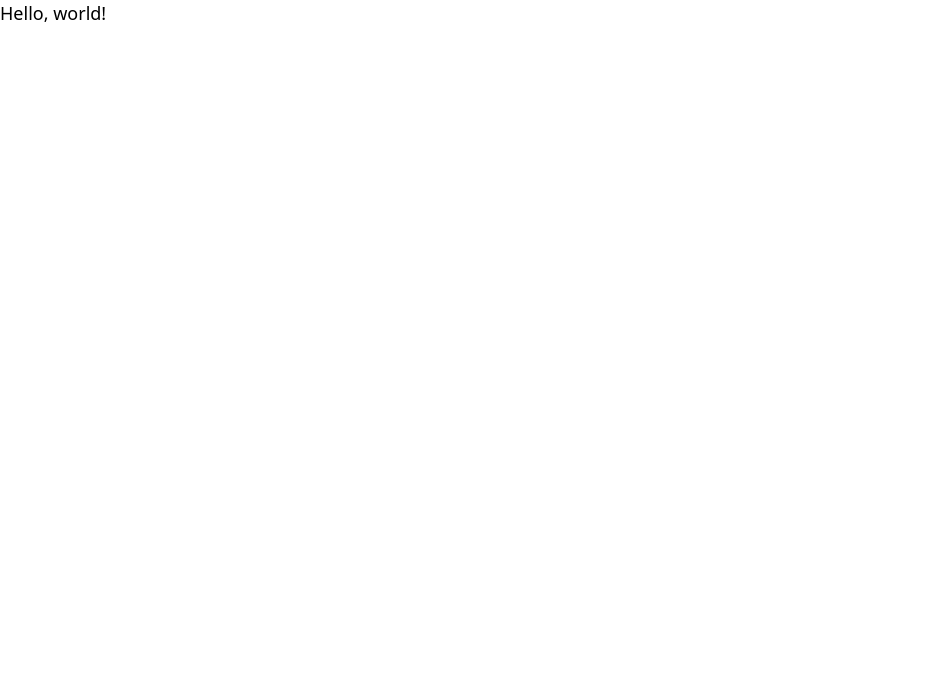
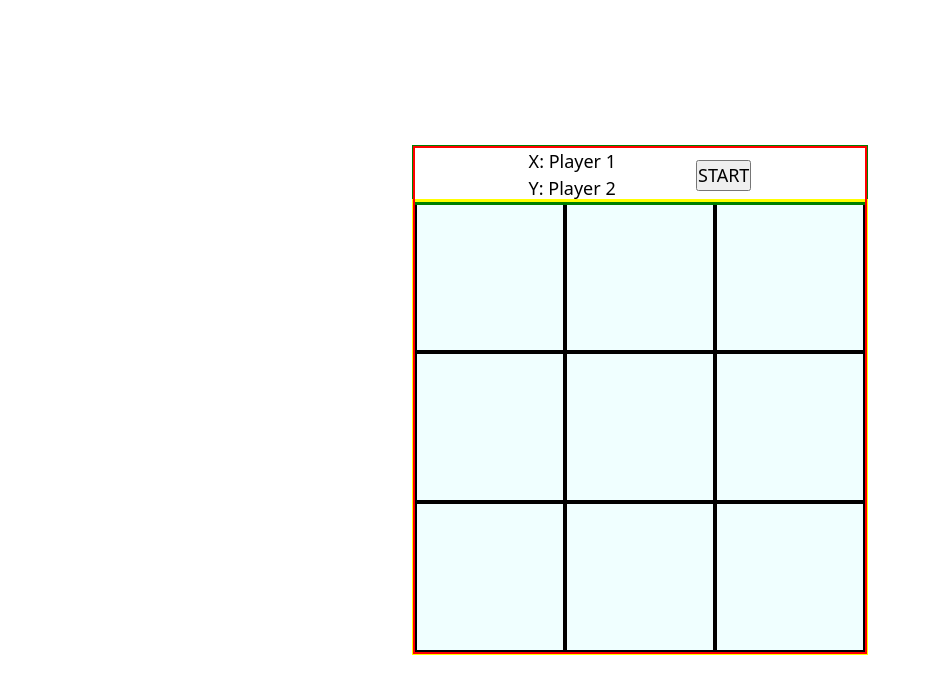
Before and after one commit to ruudra03/tic-tac-toe, a plain HTML site: page index.html in a window 1280 px wide. Shown: the whole page, without its empty margins (0-930 px from the left). Drawn offline with Linux system fonts and the light colour scheme.

Commit message:
Implement game design based on prototype image
In index.js add display, controls, and gameboard containers inside root.
Using ScreenController add gameboard cells for gameboard, and display and controls for header inside DOM.
Based on prototype.png add CSS.

```diff
--- a/index.html
+++ b/index.html
@@ -4,9 +4,20 @@
     <meta charset="UTF-8" />
     <title>Tic-Tac-Toe</title>
     <link rel="stylesheet" href="./style.css" />
-    <script src="./script.js"></script>
+    <script src="./script.js" defer></script>
   </head>
   <body>
-    <h1>Hello, world!</h1>
+    <div id="root">
+      <div id="header">
+        <!-- Display -->
+        <div id="display"></div>
+
+        <!-- Controls -->
+        <div id="controls"></div>
+      </div>
+
+      <!-- Gameboard -->
+      <div id="gameboard"></div>
+    </div>
   </body>
 </html>
--- a/script.js
+++ b/script.js
@@ -1,4 +1,6 @@
-// Gameboard module
+/*
+  Gameboard module
+ */
 const Gameboard = (function (MAX_LENGTH) {
   // Total number of cells in the gameboard
   const numberOfCells = Math.pow(MAX_LENGTH, 2);
@@ -43,7 +45,9 @@ const Gameboard = (function (MAX_LENGTH) {
   return { playOnCell, getGameboardCells, resetCellMarks };
 })(3); // Play with 3*3 grid board
 
-// Gameboard cell object
+/*
+  Gameboard cell object
+*/
 function newGameboardCell() {
   let cellMark = "";
   const VALID_MARKERS = /x|o/i;
@@ -73,7 +77,9 @@ function newGameboardCell() {
   return { markCell, getMark, resetCell };
 }
 
-// New player object
+/*
+  New player object
+*/
 function newPlayer(playerName, index) {
   const name = playerName;
   let playerMarker = "";
@@ -114,7 +120,9 @@ function newPlayer(playerName, index) {
   return { getName, markOnGameboardCell, getMarkedCells };
 }
 
-// Game controller module
+/*
+  Game controller module
+*/
 const GameController = (function (NUMBER_OF_PLAYERS) {
   let gamePlayers = [];
   let currentPlayer;
@@ -216,6 +224,64 @@ const GameController = (function (NUMBER_OF_PLAYERS) {
   return { setPlayers, currentPlayerMoves };
 })(2); // Play with two players
 
+/*
+  Screen controller model
+*/
+const ScreenController = (function () {
+  __initialiseHeaderDisplay();
+  __initialiseGameboardDisplay();
+
+  function __initialiseGameboardDisplay() {
+    const gameboardContainer = document.querySelector("#gameboard");
+
+    for (const cell of Gameboard.getGameboardCells()) {
+      const gameboardCellElement = document.createElement("div");
+
+      gameboardCellElement.setAttribute(
+        "id",
+        `cell-${Gameboard.getGameboardCells().indexOf(cell) + 1}`
+      );
+      gameboardCellElement.classList.add("gameboard-cell");
+
+      gameboardContainer.append(gameboardCellElement);
+    }
+  }
+
+  function __initialiseHeaderDisplay() {
+    const display = document.querySelector("#display");
+    const controls = document.querySelector("#controls");
+
+    // Add player "X" and "O"
+    const playerX = document.createElement("div");
+    playerX.setAttribute("id", "player-x");
+    playerX.classList.add("player-display");
+    playerX.textContent = "X: Player 1";
+
+    const playerY = document.createElement("div");
+    playerY.setAttribute("id", "player-y");
+    playerY.classList.add("player-display");
+    playerY.textContent = "Y: Player 2";
+
+    display.append(playerX);
+    display.append(playerY);
+
+    // Add start button
+    const startButton = document.createElement("button");
+    startButton.setAttribute("type", "button");
+    startButton.setAttribute("id", "start-btn");
+    startButton.classList.add("control-btn");
+    startButton.textContent = "START";
+
+    controls.append(startButton);
+  }
+})();
+
+/*
+
+  TESTS
+
+*/
+
 // TEST GAME 1
 GameController.setPlayers(["jhon", "alex"]);
 
--- a/style.css
+++ b/style.css
@@ -24,6 +24,9 @@ body {
   font-family: var(--font-family, sans-serif);
   font-size: 1.125rem;
   line-height: var(--line-height, 1.6);
+  /* Place game in center */
+  display: grid;
+  place-items: center;
 }
 
 p,
@@ -47,3 +50,27 @@ video {
 span {
   display: inline-block;
 }
+
+#root {
+  outline: 2px solid red;
+}
+
+#header {
+  display: flex;
+  justify-content: center;
+  align-items: center;
+  gap: 5rem;
+  outline: 3px solid green;
+}
+
+#gameboard {
+  display: grid;
+  grid-template-rows: repeat(3, 150px);
+  grid-template-columns: repeat(3, 150px);
+  outline: 3px solid yellow;
+}
+
+.gameboard-cell {
+  border: 2px solid black;
+  background-color: azure;
+}
```
Also changed, not shown: prototype.png (added).
